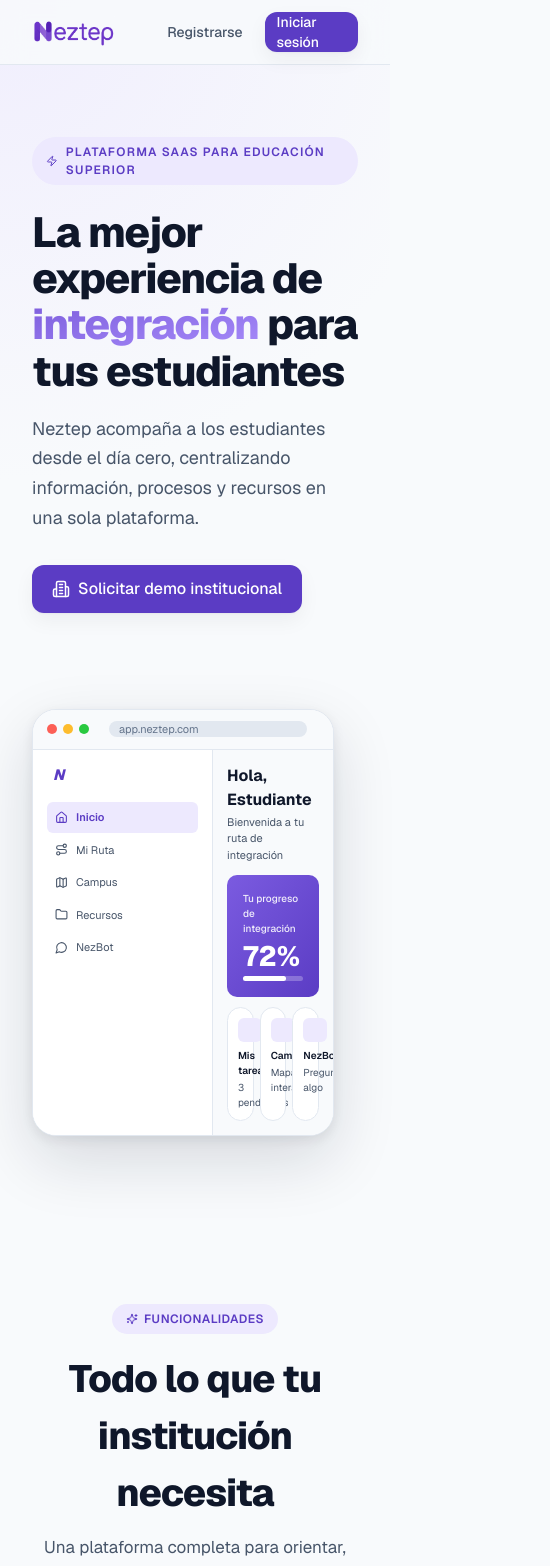
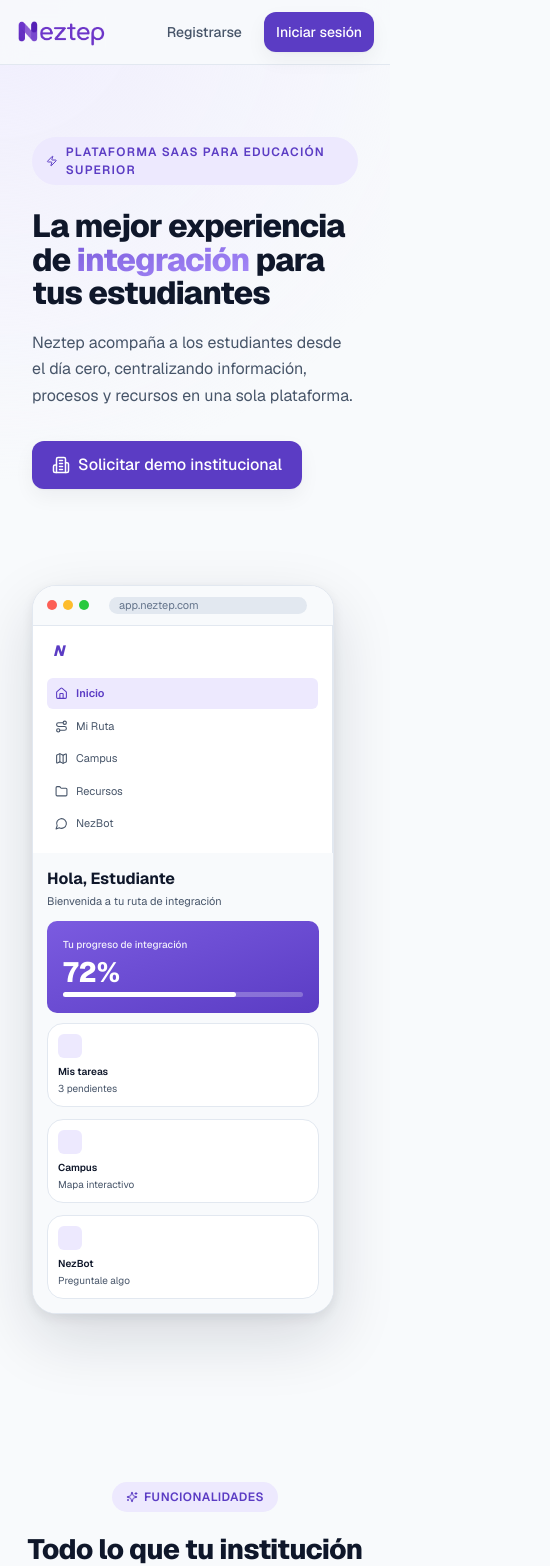
Before and after one commit to Karenartc/neztep, a Next.js app: page / in a window 390 px wide. Shown: the top 1566 px of the page, 550 px wide, since content can reach past the window. Built offline with nearby package versions, Linux system fonts and the light colour scheme.

Commit message:
refactor: make lading page responsive

```diff
--- a/src/components/landing/landing-app-download.tsx
+++ b/src/components/landing/landing-app-download.tsx
@@ -6,9 +6,9 @@
  */
 export function LandingAppDownload() {
   return (
-    <section id="descargar" className="mx-auto grid max-w-[1200px] grid-cols-1 items-center gap-14 px-8 py-20 lg:grid-cols-2">
+    <section id="descargar" className="mx-auto grid max-w-[1200px] grid-cols-1 items-center gap-14 px-4 py-20 sm:px-8 lg:grid-cols-2">
       <div>
-        <h2 className="mb-3.5 text-[40px] font-extrabold tracking-[-0.025em] text-text-primary">
+        <h2 className="mb-3.5 text-[32px] font-extrabold tracking-[-0.025em] text-text-primary sm:text-[40px]">
           Lleva Neztep en <span className="text-primary">tu bolsillo</span>
         </h2>
         <p className="mb-8 text-[17px] leading-[1.65] text-text-secondary">
@@ -26,7 +26,7 @@
         </div>
       </div>
 
-      <div className="flex justify-center gap-4">
+      <div className="flex flex-wrap justify-center gap-4">
         <div className="w-40 rounded-[28px] bg-[#0f172a] p-2 shadow-[0_24px_48px_rgba(15,23,42,.2)]">
           <div className="flex aspect-[9/19] flex-col items-center justify-center gap-2 rounded-[22px] bg-gradient-to-b from-[#7b5be0] to-primary p-6">
             <Image
--- a/src/components/landing/landing-cta-banner.tsx
+++ b/src/components/landing/landing-cta-banner.tsx
@@ -7,9 +7,9 @@
  */
 export function LandingCtaBanner() {
   return (
-    <section className="border-b border-t border-[#ddd6fe] bg-accent px-8 py-[60px] text-center">
+    <section className="border-b border-t border-[#ddd6fe] bg-accent px-4 py-[60px] text-center sm:px-8">
       <div className="mx-auto max-w-[640px]">
-        <h2 className="mb-2.5 text-[36px] font-extrabold tracking-[-0.025em] text-text-primary">
+        <h2 className="mb-2.5 text-[28px] font-extrabold tracking-[-0.025em] text-text-primary sm:text-[36px]">
           Lista para transformar la integracion estudiantil?
         </h2>
         <p className="mb-7 text-[16px] leading-[1.65] text-text-secondary">
--- a/src/components/landing/landing-features.tsx
+++ b/src/components/landing/landing-features.tsx
@@ -6,13 +6,13 @@
  */
 export function LandingFeatures() {
   return (
-    <section id="funcionalidades" className="mx-auto max-w-[1200px] px-8 py-20">
+    <section id="funcionalidades" className="mx-auto max-w-[1200px] px-4 py-20 sm:px-8">
       <div className="mb-12 text-center">
         <div className="mb-4 inline-flex items-center gap-1.5 rounded-full bg-accent px-3.5 py-1.5 text-[12px] font-semibold uppercase tracking-[0.04em] text-primary">
           <Sparkles aria-hidden="true" className="h-3 w-3" />
           Funcionalidades
         </div>
-        <h2 className="mb-3 text-[38px] font-extrabold tracking-[-0.025em] text-text-primary">
+        <h2 className="mb-3 text-[28px] font-extrabold tracking-[-0.025em] text-text-primary sm:text-[38px]">
           Todo lo que tu institución necesita
         </h2>
         <p className="mx-auto max-w-[540px] text-[17px] leading-[1.65] text-text-secondary">
@@ -21,7 +21,7 @@
         </p>
       </div>
 
-      <div className="grid grid-cols-1 gap-5 sm:grid-cols-2 lg:grid-cols-4 inline-flex items-center">
+      <div className="grid grid-cols-1 gap-5 sm:grid-cols-2 lg:grid-cols-4">
         {LANDING_FEATURES.map(({ icon: Icon, title, description }) => (
           <div
             key={title}
--- a/src/components/landing/landing-footer.tsx
+++ b/src/components/landing/landing-footer.tsx
@@ -16,7 +16,7 @@
  */
 export function LandingFooter() {
   return (
-    <footer className="bg-[#0f172a] px-8 pb-7 pt-12">
+    <footer className="bg-[#0f172a] px-4 pb-7 pt-12 sm:px-8">
       <div className="mx-auto max-w-[1200px]">
         <div className="mb-10 grid grid-cols-2 gap-10 lg:grid-cols-[1.5fr_1fr_1fr_1fr]">
           <div className="space-y-3">
--- a/src/components/landing/landing-hero.tsx
+++ b/src/components/landing/landing-hero.tsx
@@ -20,7 +20,7 @@
             Plataforma SaaS para Educación Superior
           </div>
 
-          <h1 className="mb-5 text-[42px] font-extrabold leading-[1.1] tracking-[-0.03em] text-text-primary lg:text-[52px]">
+          <h1 className="mb-5 text-[32px] font-extrabold leading-[1.05] tracking-[-0.03em] text-text-primary sm:text-[42px] lg:text-[52px]">
             La mejor experiencia de{" "}
             <span className="bg-gradient-to-br from-[#7c5cdb] to-[#a78bfa] bg-clip-text text-transparent">
               integración
@@ -28,7 +28,7 @@
             para tus estudiantes
           </h1>
 
-          <p className="mb-8 max-w-[480px] text-[18px] leading-[1.65] text-text-secondary">
+          <p className="mb-8 max-w-[100%] sm:max-w-[480px] text-[16px] leading-[1.65] text-text-secondary sm:text-[18px]">
             Neztep acompaña a los estudiantes desde el día cero, centralizando
             información, procesos y recursos en una sola plataforma.
           </p>
@@ -56,7 +56,7 @@
               </div>
             </div>
 
-            <div className="grid min-h-[340px] grid-cols-[180px_1fr] bg-background">
+            <div className="grid min-h-[340px] grid-cols-1 md:grid-cols-[180px_1fr] bg-background">
               <div className="flex flex-col gap-0.5 border-r border-border bg-surface p-3.5">
                 <div className="pb-3.5 pl-1.5 text-[15px] font-extrabold italic text-primary">
                   N
@@ -96,7 +96,7 @@
                   </div>
                 </div>
 
-                <div className="grid grid-cols-3 gap-1.5">
+                <div className="grid grid-cols-1 gap-3 sm:grid-cols-2 lg:grid-cols-3">
                   {LANDING_SNAPSHOT_CARDS.map(({ title, subtitle }) => (
                     <div
                       key={title}
--- a/src/components/landing/landing-how-it-works.tsx
+++ b/src/components/landing/landing-how-it-works.tsx
@@ -6,14 +6,14 @@
 export function LandingHowItWorks() {
   return (
     <section
-      className="px-8 py-20"
+      className="px-4 py-20 sm:px-8"
       style={{
         background:
           "linear-gradient(160deg,#7b5be0 0%,#5b3cc4 55%,#47279e 100%)",
       }}
     >
       <div className="mx-auto max-w-[1200px]">
-        <h2 className="mb-2 text-center text-[38px] font-extrabold tracking-[-0.025em] text-white">
+        <h2 className="mb-2 text-center text-[30px] font-extrabold tracking-[-0.025em] text-white sm:text-[38px]">
           ¿Cómo funciona?
         </h2>
         <p className="mb-12 text-center text-[17px] text-white/75">
--- a/src/components/landing/landing-nav.tsx
+++ b/src/components/landing/landing-nav.tsx
@@ -11,7 +11,7 @@
       className="sticky top-0 z-40 border-b border-border backdrop-blur-md"
       style={{ background: "rgba(248,250,252,0.88)" }}
     >
-      <div className="mx-auto flex h-16 max-w-[1200px] items-center gap-10 px-8">
+      <div className="mx-auto flex h-16 max-w-[1200px] flex-wrap items-center gap-4 px-4 sm:gap-10 sm:px-8">
         <Link className="flex items-center gap-3 no-underline" href="/">
           <Image
             src="/logopurple.png"
```
